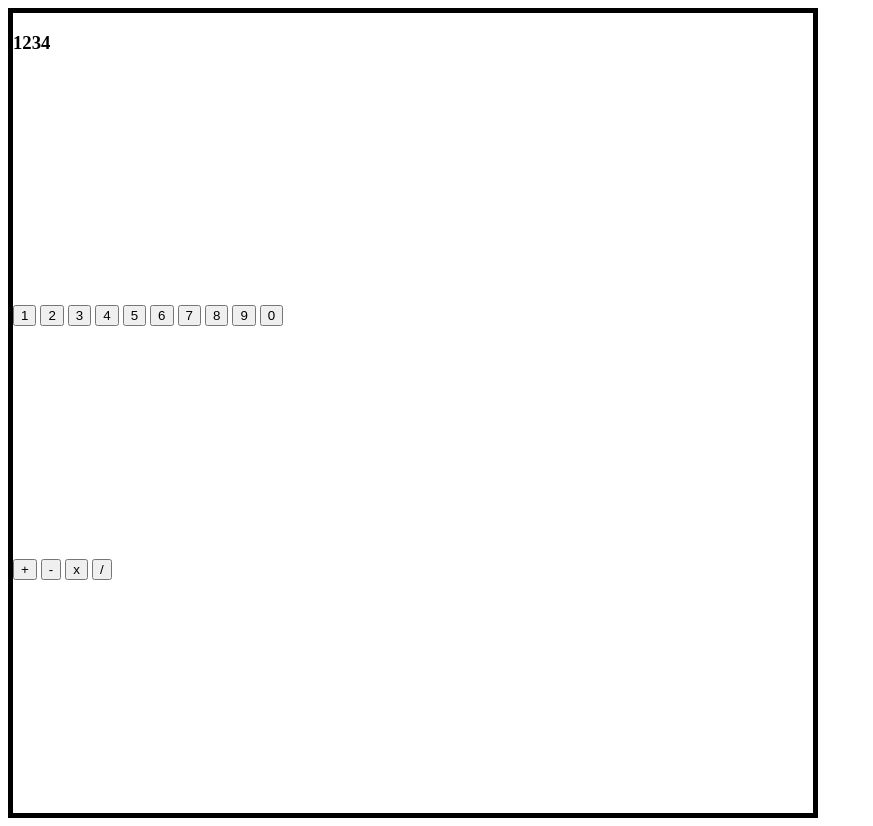
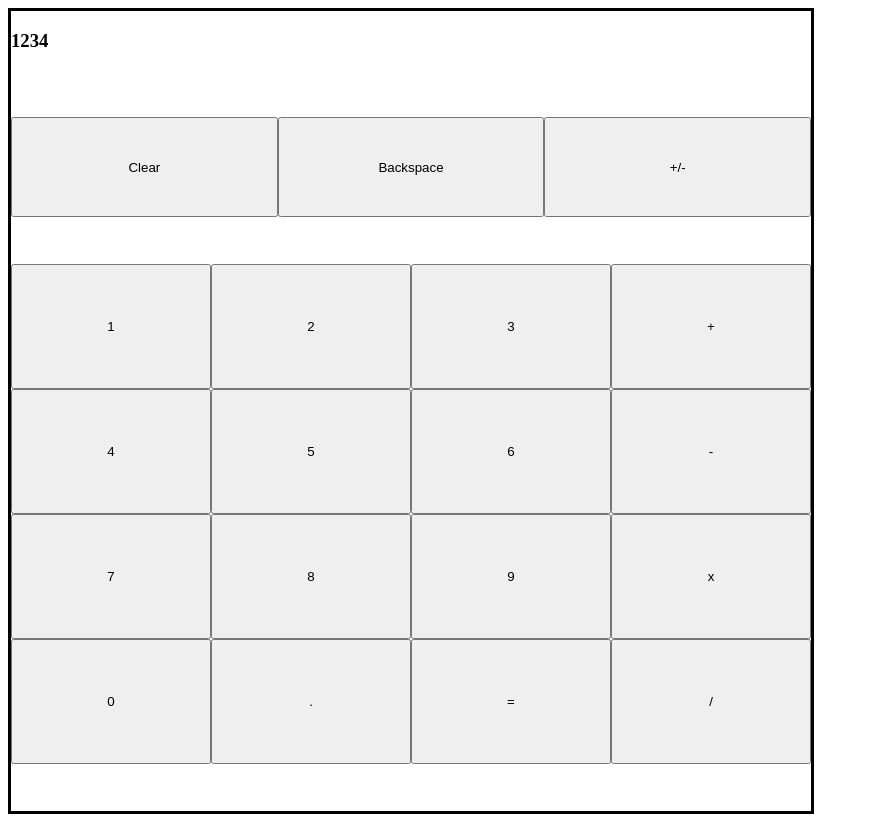
Before and after one commit to LeekeyLeek/calculator, a plain HTML site: page calculator.html in a window 1280 px wide. Shown: the whole page, without its empty margins (0-873 px from the left). Drawn offline with Linux system fonts and the light colour scheme.

Commit message:
Updated calculator layout. Resized containers and buttons

```diff
--- a/calculator.html
+++ b/calculator.html
@@ -10,29 +10,34 @@
             <h3>1234</h3>
         </div>
 
+        <div class="optionContainer">
+            <button type="button" class="options">Clear</button>
+            <button type="button" class="options">Backspace</button>
+            <button type="button" class="options">+/-</button>
+
+        </div>
 
         <div class="numberContainer">
             <button type="button" class="numbers">1</button>
             <button type="button" class="numbers">2</button>
             <button type="button" class="numbers">3</button>
+            <button type="button" class="operations">+</button>
             <button type="button" class="numbers">4</button>
             <button type="button" class="numbers">5</button>
             <button type="button" class="numbers">6</button>
+            <button type="button" class="operations">-</button>
             <button type="button" class="numbers">7</button>
             <button type="button" class="numbers">8</button>
             <button type="button" class="numbers">9</button>
+            <button type="button" class="operations">x</button>
             <button type="button" class="numbers">0</button>
-        </div>
-
-        <div class="operations">
-
-            <button type="button">+</button>
-            <button type="button">-</button>
-            <button type="button">x</button>
-            <button type="button">/</button>
+            <button type="button" class="numbers">.</button>
+            <button type="button" class="operations">=</button>
+            <button type="button" class="operations">/</button>
         </div>
 
     </div>
+
 <script></script>
 </body>
 </html>
--- a/style.css
+++ b/style.css
@@ -3,5 +3,33 @@
     height: 800px;
     width: 800px;
     border: solid;
-    border-width: 5px 5px 5px 5px;
+    border-width: solid;
 }
+
+.display {
+    height: 200px;
+    width: 100%;
+}
+
+.optionContainer {
+    display: grid;
+    height: 100px;
+    width: 100%;
+    grid-template-columns: repeat(3, 1fr);
+}
+
+.numberContainer {
+    display: grid;
+    height: 500px;
+    width: 100%;
+    grid-template-columns: repeat(4, 1fr);
+    grid-template-rows: repeat(4, 1fr);
+}
+
+.numbers {
+
+}
+
+.operations {
+
+}
```
